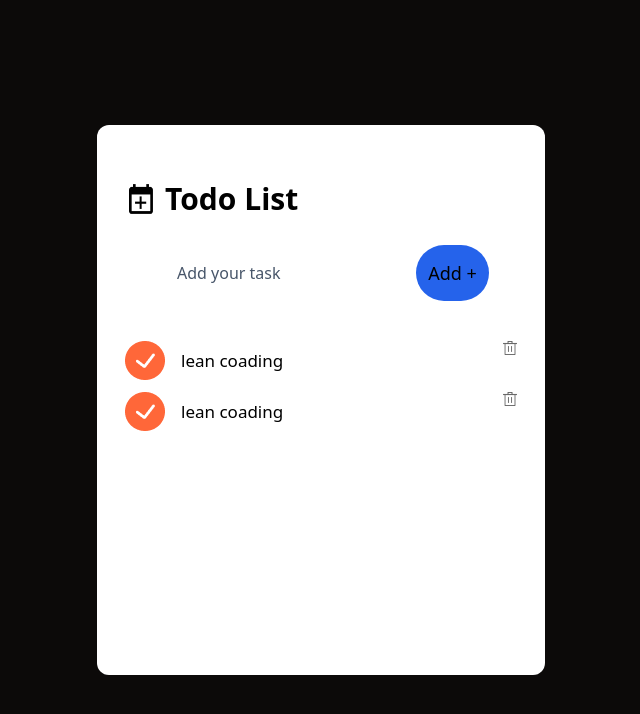
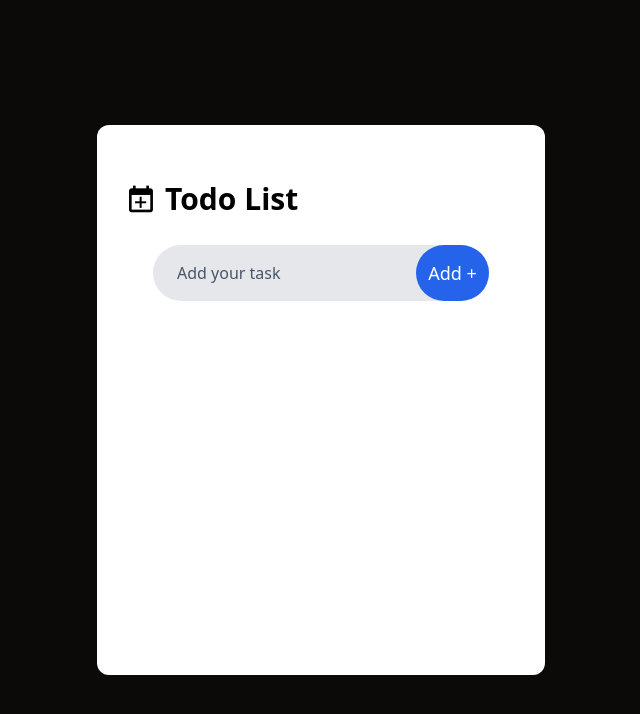
Before and after one commit to Anujsinghchaudhary/todoapp-react, a React (Vite) app: page / in a window 1280 px wide. Shown: the top 714 px of the page, without its empty margins (319-959 px from the left). Built offline with nearby package versions, Linux system fonts and the light colour scheme.

Commit message:
minor change

```diff
--- a/src/components/Todo.jsx
+++ b/src/components/Todo.jsx
@@ -1,48 +1,61 @@
-import React from 'react'
-import todo_icon from '../assets/todo_icon.png'
+import React, { useRef, useState } from 'react';
+import todo_icon from '../assets/todo_icon.png';
 import { Todoitems } from './Todoitems';
-import { useRef } from 'react';
-import { useState } from 'react';
+
 export const Todo = () => {
-  const [todolist ,setTodolist] = useState([]);
+  const [todolist, setTodolist] = useState([]);
   const inputRef = useRef();
-     const add= () =>{
+
+  const add = () => {
     const inputText = inputRef.current.value.trim();
 
-        if(inputText === ""){
+    if (inputText === "") {
       return null;
     }
 
-        const newTodo={
+    const newTodo = {
       id: Date.now(),
       text: inputText,
-          iscompleted: false,
-        }
-        setTodolist((prev)=>[...prev,newTodo]);
+      isCompleted: false,
+    };
+    setTodolist((prev) => [...prev, newTodo]);
     inputRef.current.value = "";
-     }
+  };
+
   return (
     <div className='bg-white place-self-center w-11/12 max-w-md flex flex-col p-7 min-h-[550px] rounded-xl'>
-    {/*title*/}
-    <div className='flex itmes-center mt-7 gap-2'>
-        <img className='w-8' src={todo_icon} alt=""/>
+      {/* title */}
+      <div className='flex items-center mt-7 gap-2'>
+        <img className='w-8' src={todo_icon} alt="Todo Icon" />
         <h1 className='text-3xl font-semibold'>Todo List</h1>
       </div>
-    {/*input*/}
-    <div className='flex item-center m-7 bg-grey-200 rounded-full'>
-        <input ref={inputRef} className='bg-transparent border-0 outline-none flex-1 h-14 pl-6 pr-2 placeholder:text-slate-600' type="text" placeholder='Add your task'/>
-        <button onClick={add} className='border-none rounded-full bg-blue-600 w-32 h14 text-whote text-lg font medium cursor-pointer hover:bg-red-700' >Add +</button>
+      {/* input */}
+      <div className='flex items-center m-7 bg-gray-200 rounded-full'>
+        <input
+          ref={inputRef}
+          className='bg-transparent border-0 outline-none flex-1 h-14 pl-6 pr-2 placeholder:text-slate-600'
+          type="text"
+          placeholder='Add your task'
+        />
+        <button
+          onClick={add}
+          className='border-none rounded-full bg-blue-600 w-32 h-14 text-white text-lg font-medium cursor-pointer hover:bg-blue-700'
+        >
+          Add +
+        </button>
       </div>
-       {/*todo-list*/}
+      {/* todo-list */}
       <div>
-         {todolist.map((item,index)=>(
-            <Todoitems key={index} text={item.text} isCompleted={item.iscompleted}/>
+        {todolist.map((item, index) => (
+          <Todoitems
+            key={index}
+            text={item.text}
+            isCompleted={item.isCompleted}
+          />
         ))}
-        <Todoitems text="lean coading"/>
-        <Todoitems text="lean coading"/>
       </div>
     </div>
-  )
-}
+  );
+};
 
 export default Todo;
```
Lines whose indentation alone changed are shown as unchanged.
